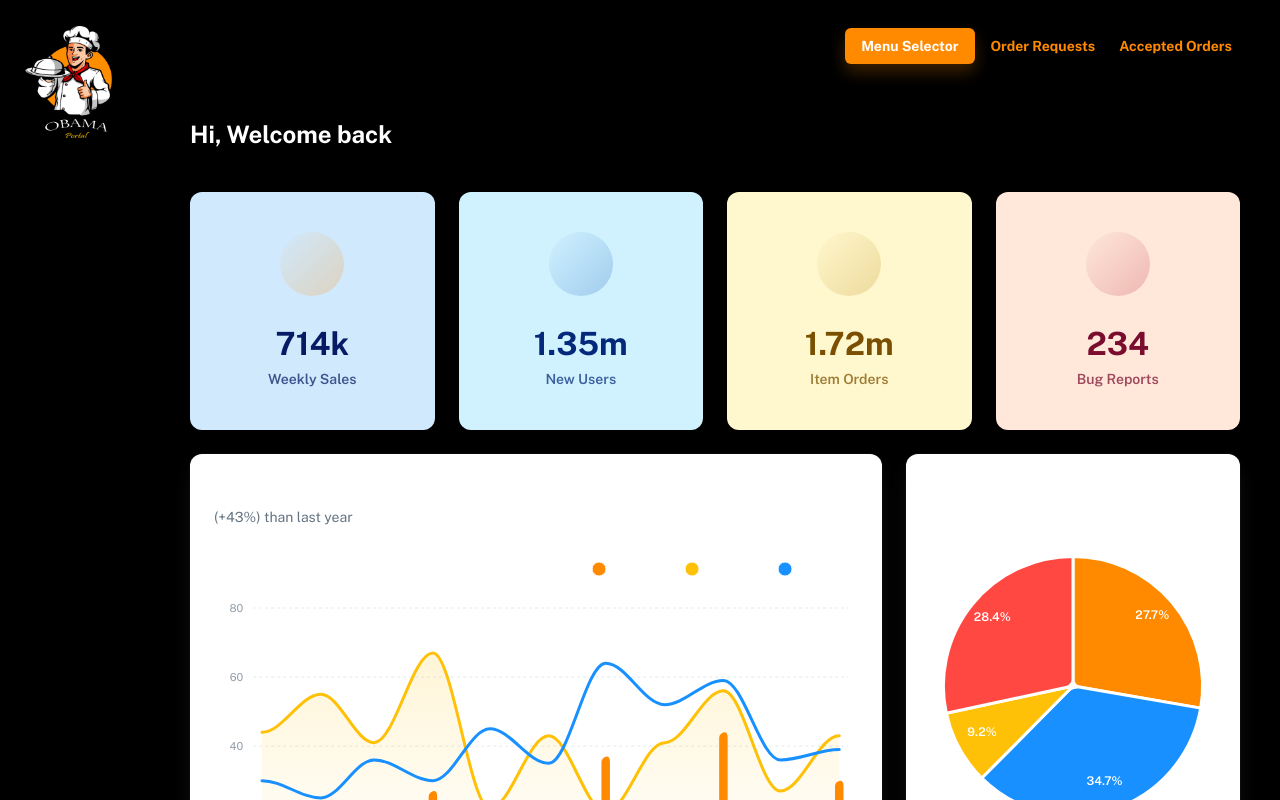
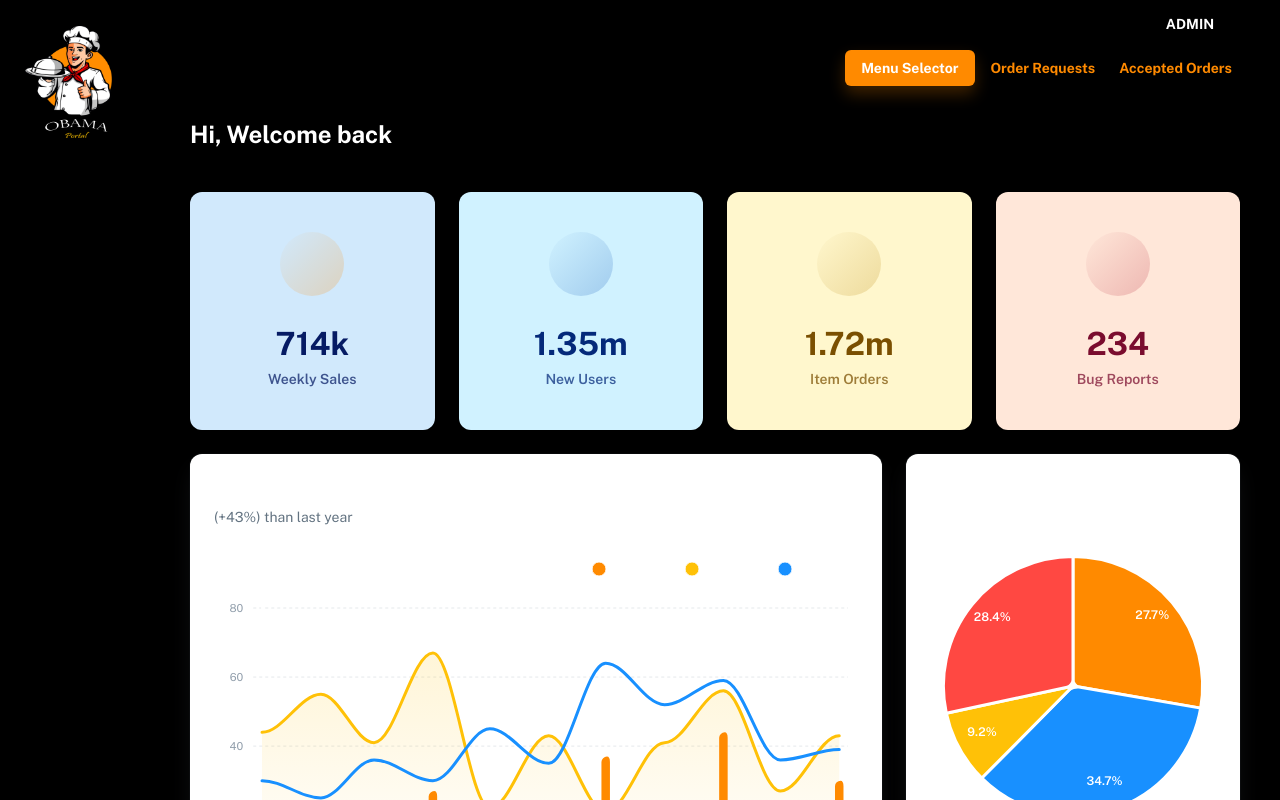
Before and after one commit to sachitha2/obama-portal, a React (Create React App) app: page /dashboard/app in a window 1280 px wide. Shown: the top 800 px of the page. Built offline with nearby package versions, Linux system fonts and the light colour scheme; some icons are missing; a web font is replaced by a local one.

Commit message:
user role selection added

```diff
--- a/src/layouts/dashboard/header/index.js
+++ b/src/layouts/dashboard/header/index.js
@@ -20,6 +20,9 @@ const NAV_WIDTH = 150;
 const HEADER_MOBILE = 64;
 
 const HEADER_DESKTOP = 92;
+
+window.sessionStorage.setItem("USER_ROLE", "ADMIN");
+const USER_ROLE = window.sessionStorage.getItem("USER_ROLE");
 
 const StyledRoot = styled(AppBar)(({ theme }) => ({
   ...bgBlur({ color: theme.palette.background.default }),
@@ -61,6 +64,15 @@ export default function Header({ onOpenNav }) {
         <Box sx={{ flexGrow: 1 }} />
 
         <Stack
+          direction="column"
+          alignItems="flex-end"
+          spacing={{
+            xs: 0.5,
+            sm: 1,
+          }}
+        >
+          <Button style={{'width':"100px",'color':"white"}}>{USER_ROLE}</Button>
+          <Stack
           direction="row"
           alignItems="center"
           spacing={{
@@ -78,6 +90,8 @@ export default function Header({ onOpenNav }) {
             <Button variant="text">Accepted Orders</Button>
           </Link>
         </Stack>
+
+        </Stack>
       </StyledToolbar>
     </StyledRoot>
   );
```
